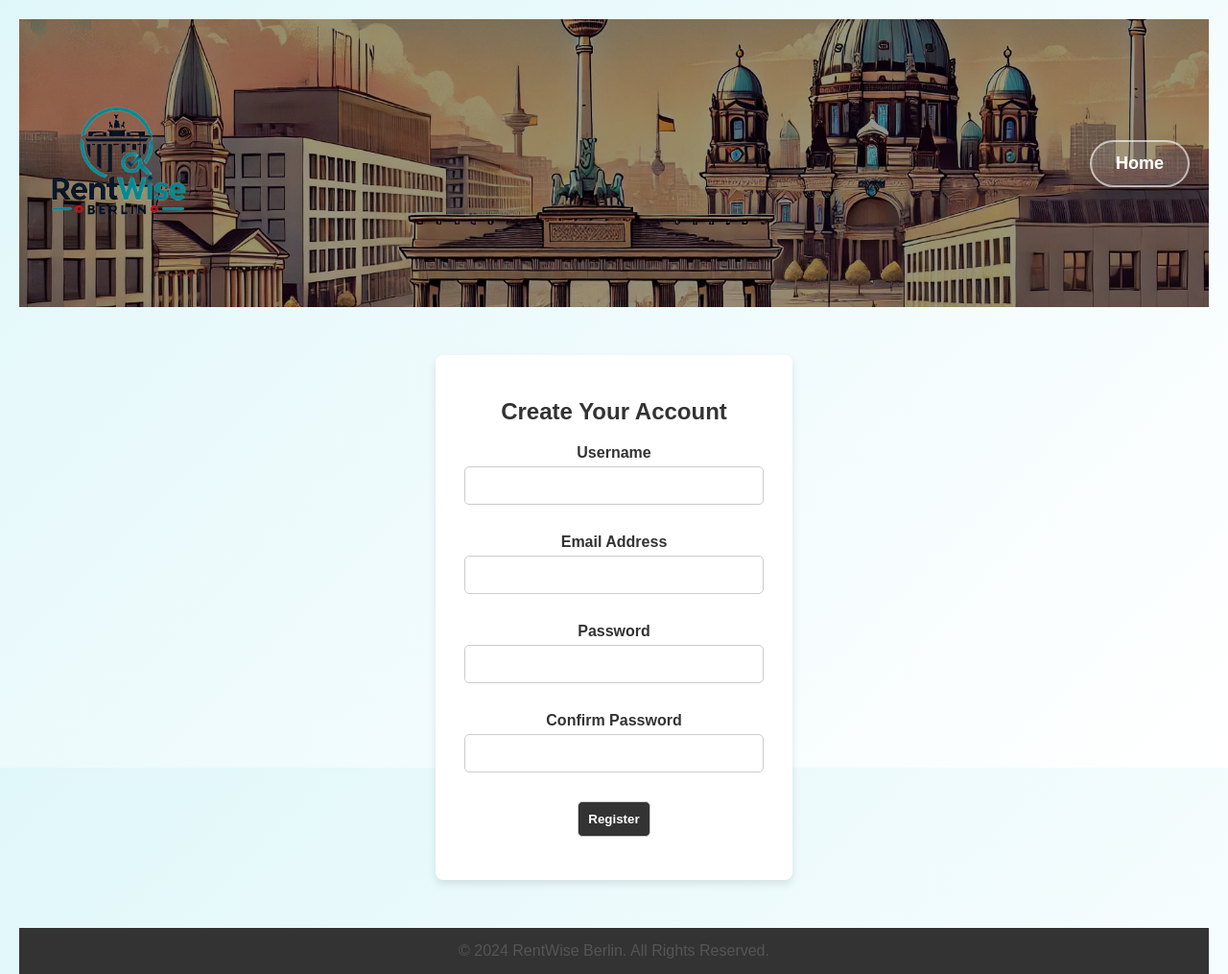
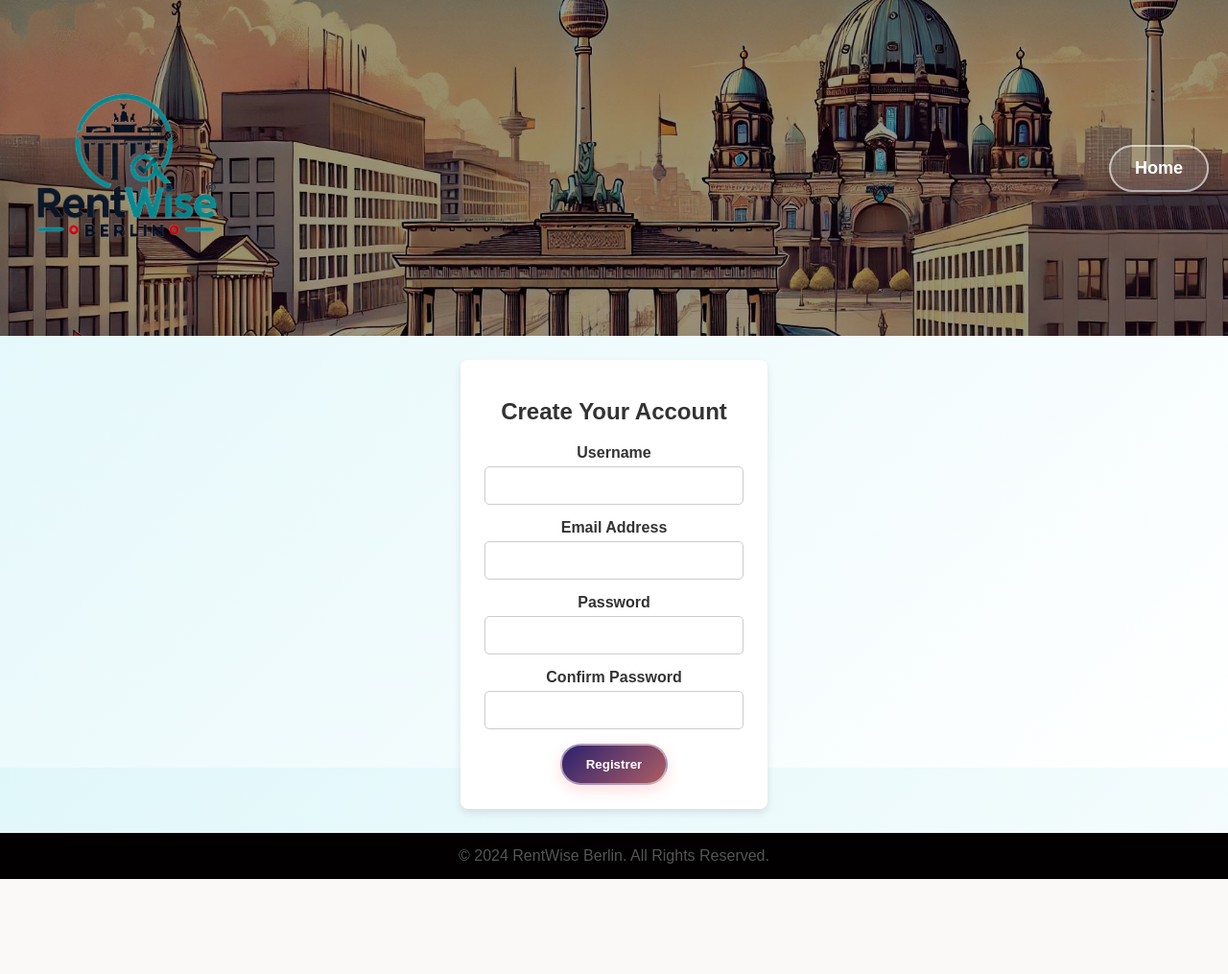
Before and after one commit to moroianu13/Berlin_capstone_project, a Django app: template neighborhoods/templates/neighborhoods/register.html in a window 1280 px wide. Shown: the whole page at 96% size. After the commit the page ends 916 px from the top, so only its background shows below. Run offline with Django 5.2, Linux system fonts and the light colour scheme; the template is opened without the code that fills it, so the values that code supplies are empty, except form fields; form fields are guessed from the names that the template uses.

Commit message:
Small improvement on css

```diff
--- a/neighborhoods/templates/neighborhoods/home.html
+++ b/neighborhoods/templates/neighborhoods/home.html
@@ -37,9 +37,7 @@
     <section class="search-section">
         <h2>Are you seeking the perfect neighborhood to settle in?</h2>
         <form class="search-form">
-            <button type="submit">
                 <a href="{% url 'borough_list' %}" class="body-button">Discover Your Ideal Neighborhood!</a>
-            </button>
         </form>
     </section>
 
--- a/neighborhoods/templates/neighborhoods/login.html
+++ b/neighborhoods/templates/neighborhoods/login.html
@@ -36,7 +36,7 @@
                     {{ form.password }}
                 </div>
 
-                <button type="submit" class="submit-button">Login</button>
+                <button type="submit" class="body-button">Login</button>
             </form>
         </div>
     </div>
--- a/neighborhoods/templates/neighborhoods/neighborhood_detail.html
+++ b/neighborhoods/templates/neighborhoods/neighborhood_detail.html
@@ -20,8 +20,8 @@
         <nav>
             <ul>
                 <li>
+                    <a href="{% url 'neighborhood_list' neighborhood.borough.slug %}" class="header-button">Neighborhoods</a>
                     <a href="{% url 'home' %}" class="header-button">Home</a>
-                    <a href="{% url 'neighborhood_list' neighborhood.borough.slug %}" class="header-button">Neighborhoods</a>
                 </li>
             </ul>
         </nav>
--- a/neighborhoods/templates/neighborhoods/neighborhood_list.html
+++ b/neighborhoods/templates/neighborhoods/neighborhood_list.html
@@ -16,8 +16,8 @@
         <nav>
             <ul>
                 <li>
+                    <a href="{% url 'borough_list' %}" class="header-button">Boroughs</a>
                     <a href="{% url 'home' %}" class="header-button">Home</a>
-                    <a href="{% url 'borough_list' %}" class="header-button">Boroughs</a>
                 </li>
             </ul>
         </nav>
--- a/neighborhoods/templates/neighborhoods/register.html
+++ b/neighborhoods/templates/neighborhoods/register.html
@@ -46,7 +46,7 @@
                     {{ form.password2 }}
                 </div>
 
-                <button type="submit" class="submit-button">Register</button>
+                <button type="submit" class="body-button">Registrer</button>
             </form>
         </div>
     </div>
--- a/static/css/styles.css
+++ b/static/css/styles.css
@@ -10,6 +10,25 @@ html, body {
     background: linear-gradient(135deg, #e0f7fa, #ffffff); /* Light blue to white gradient */
     color: #333;
     height: 100%;
+}
+
+/* Header Styles */
+header {
+    display: flex; /* Use Flexbox for layout */
+    align-items: center; /* Center elements vertically */
+    padding: 20px; /* Spacing around the content */
+    height: 350px; /* Adjust header height as needed */
+    background: linear-gradient(rgba(0, 0, 0, 0.4), rgba(0, 0, 0, 0.4)), url('/static/images/berlin_header_image.jpg') no-repeat center center/cover; /* Background image */
+    position: relative; /* For title positioning */
+}
+
+header .logo {
+    margin-right: auto; /* Push the title towards the center */
+}
+
+header .logo img {
+    height: 200px; /* Adjust logo height as needed */
+    width: auto; /* Maintain proportions */
 }
 
 /* Header Button Styles */
@@ -43,7 +62,7 @@ html, body {
 /* Body Button Styles */
 .body-button {
     padding: 12px 25px;
-    background: linear-gradient(135deg, rgba(255, 90, 95, 0.6), rgba(255, 122, 133, 0.6)); /* Transparent red-pink gradient */
+    background: linear-gradient(135deg, rgba(40, 21, 150, 0.6), rgba(255, 122, 133, 0.6)); /* Transparent red-pink gradient */
     color: white;
     border: 2px solid rgba(255, 255, 255, 0.5); /* Semi-transparent white border for a frosted effect */
     border-radius: 25px;
@@ -67,33 +86,6 @@ html, body {
     transform: translateY(1px); /* Pressed down effect */
     background: linear-gradient(135deg, rgba(255, 90, 95, 0.7), rgba(255, 122, 133, 0.7)); /* A bit more solid on active */
     box-shadow: 0 3px 10px rgba(255, 90, 95, 0.2); /* Reduced shadow for active state */
-}
-
-/* Header Styles */
-header {
-    display: flex; /* Use Flexbox for layout */
-    align-items: center; /* Center elements vertically */
-    padding: 20px; /* Spacing around the content */
-    height: 300px; /* Adjust header height as needed */
-    background: linear-gradient(rgba(0, 0, 0, 0.4), rgba(0, 0, 0, 0.4)), url('/static/images/berlin_header_image.jpg') no-repeat center center/cover; /* Background image */
-    position: relative; /* For title positioning */
-}
-
-header .logo {
-    margin-right: auto; /* Push the title towards the center */
-}
-
-header .logo img {
-    height: 150px; /* Adjust logo height as needed */
-    width: auto; /* Maintain proportions */
-}
-
-header h1 {
-    flex-grow: 1; /* Allow title to take remaining space */
-    text-align: center; /* Center the title text */
-    margin: 0; /* Remove default margins for better centering */
-    font-size: 40px; /* Adjust font size as needed */
-    color: white; /* Ensure good visibility on the background */
 }
 
 /* Navigation Styles */
@@ -233,27 +225,21 @@ nav ul li a:hover {
     color: #555;
 }
 
-/* Footer styling */
+/* -------------------------------------------------- */
+/* Footer Section */
+/* -------------------------------------------------- */
+
 footer {
     text-align: center;
     padding: 10px;
-    background-color: #333;
-    color: white;
+    background-color: #020000;
+    color: #fff;
     position: relative;
-    margin-top: auto;
     bottom: 0;
     width: 100%;
 }
 
 /* Borough List Page Styles */
-body {
-    margin: 0;
-    padding: 20px;
-    font-family: Arial, sans-serif;
-    background: linear-gradient(135deg, #e0f7fa, #ffffff);
-    color: #333;
-}
-
 .container {
     display: flex;
     justify-content: space-between;
@@ -428,9 +388,9 @@ body {
 
 /* Centering the form container */
 .login-container {
-    max-width: 30%;
-    margin: 50px auto;
-    padding: 30px;
+    max-width: 25%;
+    margin: 25px auto;
+    padding: 25px;
     background-color: #fff;
     border-radius: 8px;
     box-shadow: 0px 4px 8px rgba(0, 0, 0, 0.1);
@@ -509,15 +469,6 @@ body.neighborhood-details-page #map-links-container {
     flex-direction: column;
 }
 
-
-.login-container form input,
-.login-container form button {
-    padding: 10px;
-    margin-bottom: 15px;
-    border: 1px solid #ccc;
-    border-radius: 5px;
-}
-
 .login-container form button {
     background-color: #333; /* Button color */
     color: white;
```
Also changed, not shown: other parts of static/css/styles.css (+1 -28 lines).
